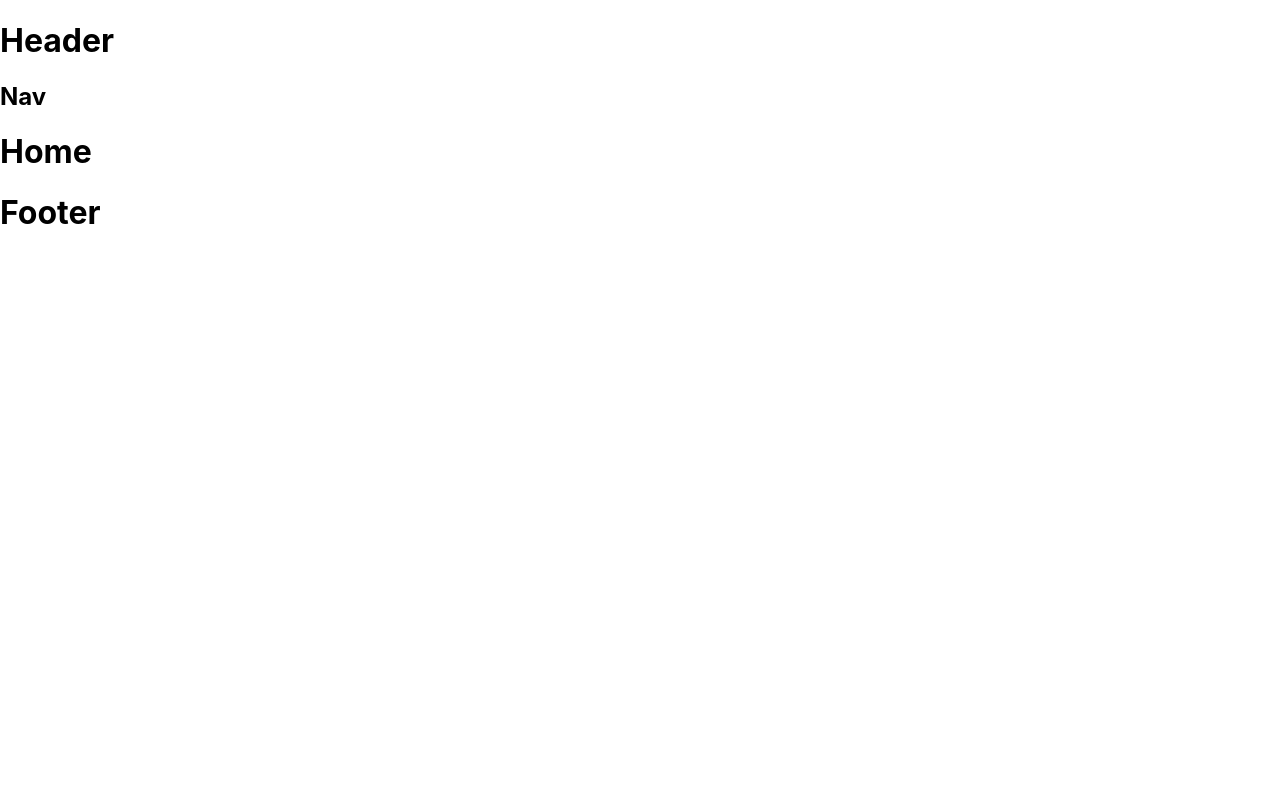
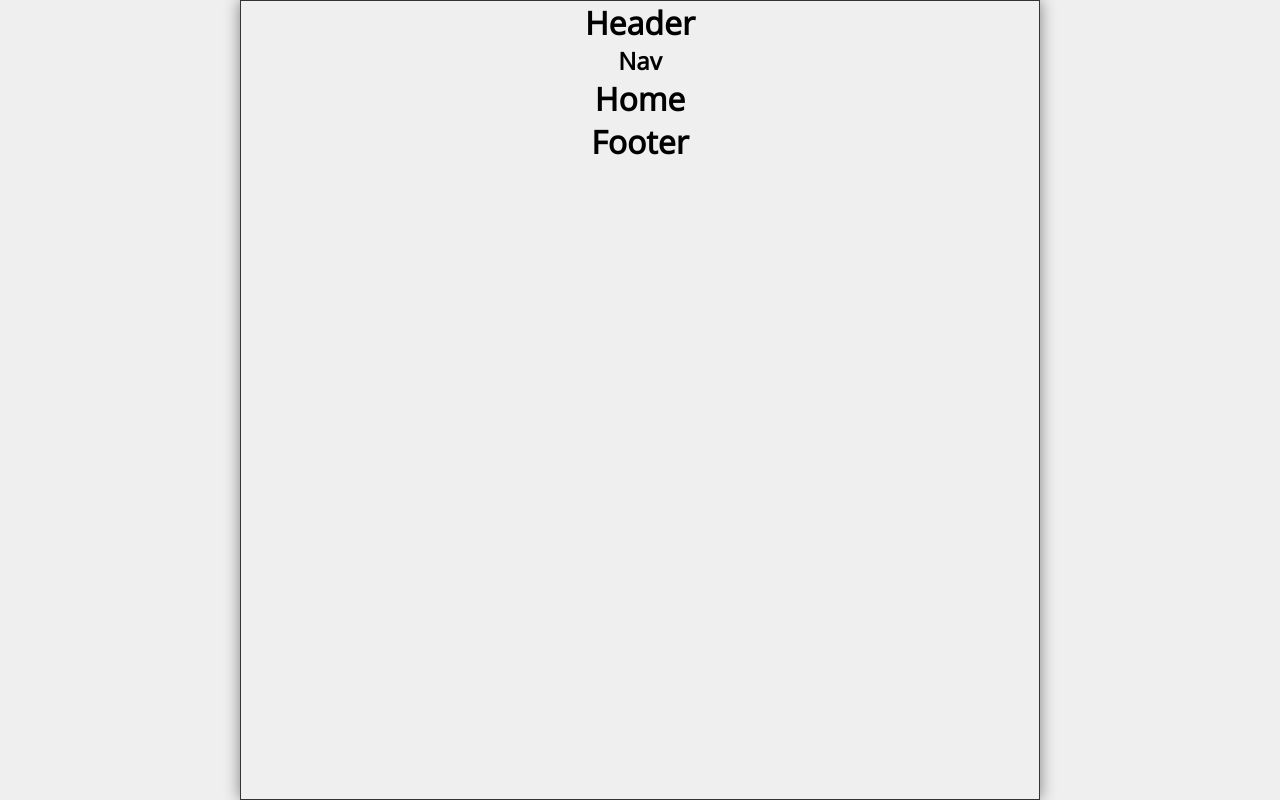
Before and after one commit to DDeShon/react-tutorial-02, a React (Create React App) app: page / in a window 1280 px wide. Built offline with nearby package versions, Linux system fonts and the light colour scheme.

Commit message:
setting up CSS

```diff
--- a/src/index.css
+++ b/src/index.css
@@ -1,13 +1,63 @@
+@import url("https://fonts.googleapis.com/css2?family=Open+Sans&display=swap");
+
+* {
+  margin: 0;
+  padding: 0;
+  box-sizing: border-box;
+}
+
+html {
+  font-size: 16px;
+}
+
 body {
-  margin: 0;
-  font-family: -apple-system, BlinkMacSystemFont, 'Segoe UI', 'Roboto', 'Oxygen',
-    'Ubuntu', 'Cantarell', 'Fira Sans', 'Droid Sans', 'Helvetica Neue',
-    sans-serif;
+  min-height: 100vh;
+  font-family: "Open Sans", sans-serif;
   -webkit-font-smoothing: antialiased;
   -moz-osx-font-smoothing: grayscale;
+  display: flex;
+  background-color: #efefef;
 }
 
-code {
-  font-family: source-code-pro, Menlo, Monaco, Consolas, 'Courier New',
-    monospace;
+#root {
+  flex-grow: 1;
+  display: flex;
+  justify-content: center;
+  align-items: center;
 }
+
+.App {
+  width: 100%;
+  max-width: 800px;
+  height: 100vh;
+  display: flex;
+  flex-direction: column;
+  justify-content: flex-start;
+  align-items: center;
+  border: 1px solid #333;
+  box-shadow: 0px 0px 15px gray;
+}
+
+.Header,
+.Footer {
+  width: 100%;
+  background-color: #66d8f5;
+  padding: 1rem;
+  display: flex;
+  justify-content: space-between;
+  align-items: center;
+}
+
+.Header h1 {
+  font-size: 1.5rem;
+}
+
+.Header svg {
+  font-size: 2rem;
+}
+
+.Footer {
+  padding: 0.75rem;
+  display: grid;
+  place-content: center;
+}
```
